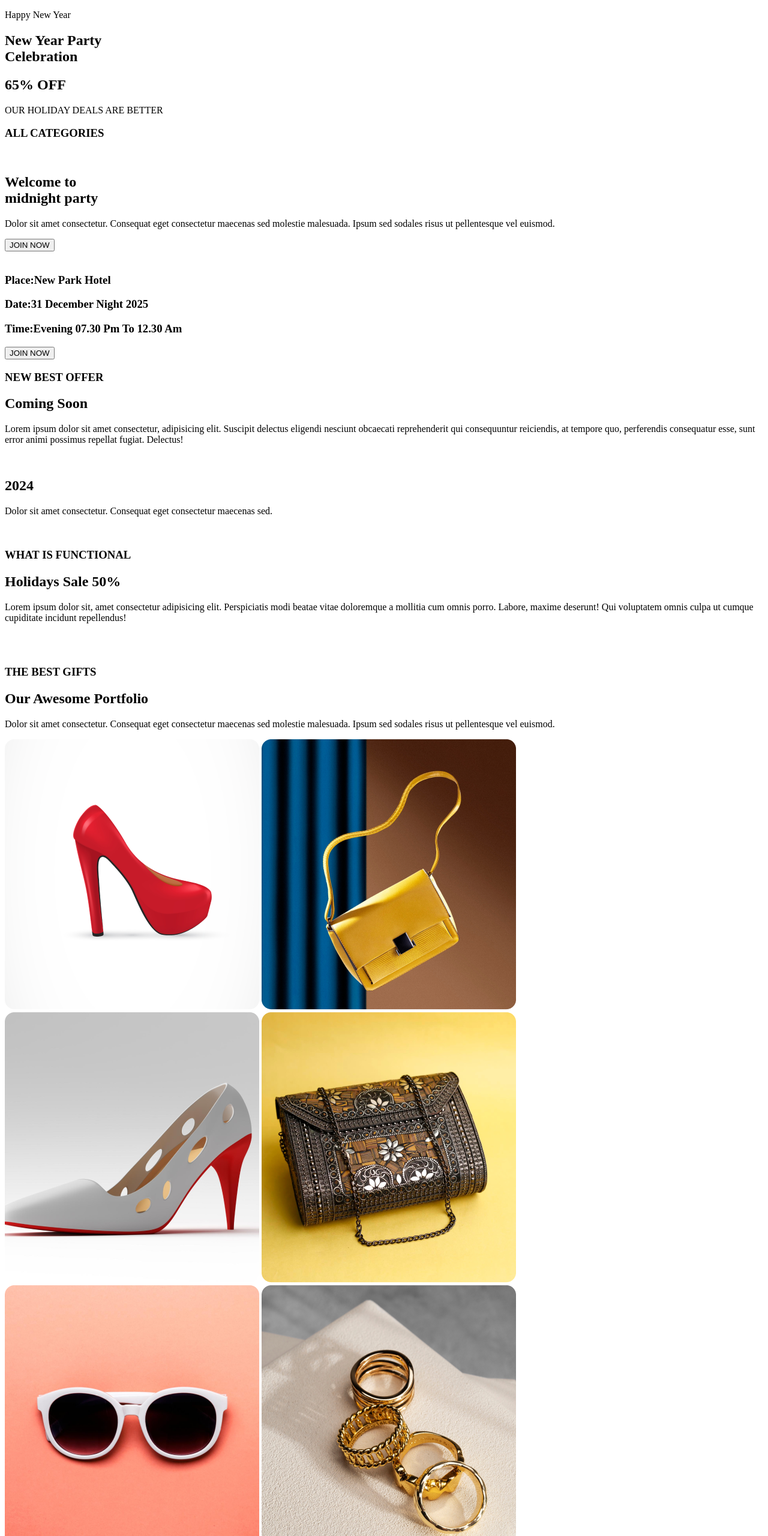
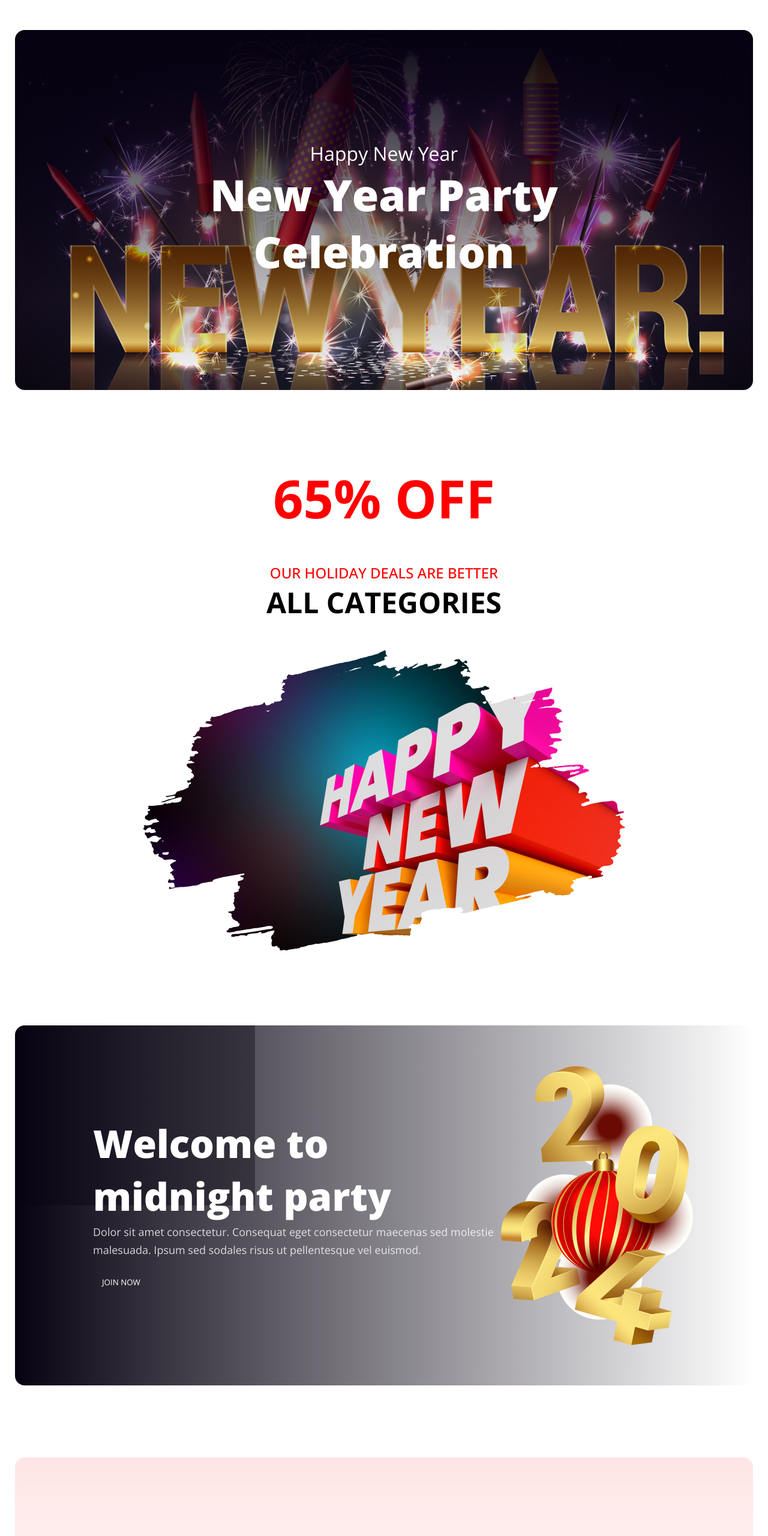
Before and after one commit to dayal-chandra/new-year, a plain HTML site: page index.html in a window 1280 px wide. Shown: the top 2560 px of the page at 60% size. Drawn offline with nearby package versions, Linux system fonts and the light colour scheme; the site is published under a folder, as on GitHub Pages, so addresses that start at the root find nothing.

Commit message:
image fixed

```diff
--- a/index.html
+++ b/index.html
@@ -4,7 +4,7 @@
     <meta charset="UTF-8" />
     <meta name="viewport" content="width=device-width, initial-scale=1.0" />
     <title>Happy new year</title>
-    <link rel="stylesheet" href="/styles/style.css" />
+    <link rel="stylesheet" href="./styles/style.css" />
   </head>
   <body>
     <!-- BANNER START -->
@@ -22,7 +22,7 @@
       <h1>65% OFF</h1>
       <p>OUR HOLIDAY DEALS ARE BETTER</p>
       <h3>ALL CATEGORIES</h3>
-      <img src="/images/new.png" alt="" />
+      <img src="./images/new.png" alt="" />
     </section>
     <!-- DISCOUNT SECTION ENDS -->
 
@@ -40,7 +40,7 @@
         </p>
         <button class="btn">JOIN NOW</button>
       </div>
-      <img src="/images/2024.png" alt="" />
+      <img src="./images/2024.png" alt="" />
     </section>
     <!-- MIDNIGHT PARTY ENDS -->
 
@@ -67,7 +67,7 @@
         </p>
       </div>
       <div class="offer-image">
-        <img src="/images/candal.png" alt="" />
+        <img src="./images/candal.png" alt="" />
       </div>
 
       <div class="offer-subtitle">
@@ -75,7 +75,7 @@
         <p>
           Dolor sit amet consectetur. Consequat eget consectetur maecenas sed.
         </p>
-        <img src="/images/happy.png" alt="" />
+        <img src="./images/happy.png" alt="" />
       </div>
     </section>
     <!-- BEST OFFER END -->
@@ -95,11 +95,11 @@
 
       <div class="holiday-image">
         <div class="box">
-          <img src="/images/box.png" alt="" />
+          <img src="./images/box.png" alt="" />
         </div>
 
         <div class="discount-image">
-          <img src="/images/discount.png" alt="" />
+          <img src="./images/discount.png" alt="" />
         </div>
       </div>
     </section>
--- a/styles/style.css
+++ b/styles/style.css
@@ -14,7 +14,7 @@
       rgb(7, 2, 17),
       rgba(7, 2, 17, 0) 100%
     ),
-    url("/images/banner.png");
+    url("../images/banner.png");
   background-position: center;
   border-radius: 16px;
   max-width: 1230px;
@@ -69,7 +69,7 @@
 .midnight {
   border-radius: 16px;
   background: linear-gradient(90deg, rgb(7, 2, 17), rgba(7, 2, 17, 0) 100%),
-    url("/images/Vectorrr.png");
+    url("../images/Vectorrr.png");
   background-repeat: no-repeat;
   max-width: 1230px;
   height: 600px;
@@ -236,7 +236,8 @@ span {
 }
 
 .holiday-image {
-  background-image: url("/images/red-card.png"), url("/images/girl-bags.png");
+  background-image: url("../images/red-card.png"),
+    url("../images/girl-bags.png");
   background-repeat: no-repeat;
   background-position: bottom, top right;
   border-radius: 16px;
```
